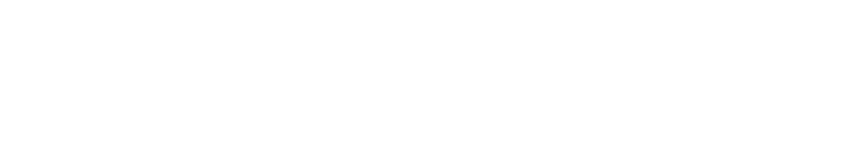
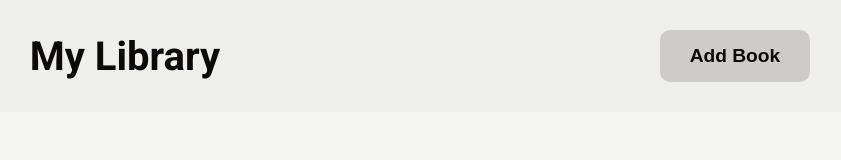
Before and after one commit to kacpersmaga/library, a plain HTML site: page index.html in a window 1280 px wide. Shown: the whole page, without its empty margins (220-1061 px from the left). Drawn offline with Linux system fonts and the light colour scheme.

Commit message:
style: make the UI

```diff
--- a/index.html
+++ b/index.html
@@ -7,6 +7,13 @@
     <link rel="stylesheet" href="style.css" />
   </head>
   <body>
+    <header>
+      <nav>
+        <h2>My Library</h2>
+        <button>Add Book</button>
+      </nav>
+    </header>
+    <main></main>
     <script src="script.js"></script>
   </body>
 </html>
--- a/script.js
+++ b/script.js
@@ -0,0 +1,14 @@
+const myLibrary = [];
+
+function Book(title , author , pages, isRead){
+    this.title = title;
+    this.author = author;
+    this.pages = pages;
+    this.isRead = isRead;
+
+}
+
+function addBookToLibrary(newBook){
+    myLibrary.push(newBook);
+
+}
--- a/style.css
+++ b/style.css
@@ -0,0 +1,54 @@
+@import url("https://fonts.googleapis.com/css2?family=Roboto:ital,wght@0,100;0,300;0,400;0,500;0,700;0,900;1,100;1,300;1,400;1,500;1,700;1,900&display=swap");
+
+:root {
+  font-family: "Roboto", sans-serif;
+
+  --color-text: #0c0a09;
+  --color-background: #f5f5f4;
+  --color-primary: #57534e;
+  --color-secondary: #a3a3a3;
+  --color-button: #57534ed1;
+}
+
+* {
+  margin: 0;
+  padding: 0;
+}
+
+body {
+  background-color: var(--color-background);
+  color: var(--color-text);
+}
+
+header {
+  & nav {
+    padding: 30px;
+    display: flex;
+    align-items: center;
+    justify-content: space-around;
+    background-color: color-mix(
+      in srgb,
+      var(--color-secondary) 9%,
+      var(--color-background)
+    );
+
+    & button {
+      padding: 15px 30px;
+      border-radius: 10px;
+      border: none;
+      color: var(--color-text);
+      background-color: color-mix(
+        in srgb,
+        var(--color-button) 30%,
+        var(--color-background)
+      );
+      font-size: 1.2rem;
+      font-weight: 600;
+    }
+
+    & h2 {
+      font-size: 2.5rem;
+      color: var(--color-text);
+    }
+  }
+}
```
